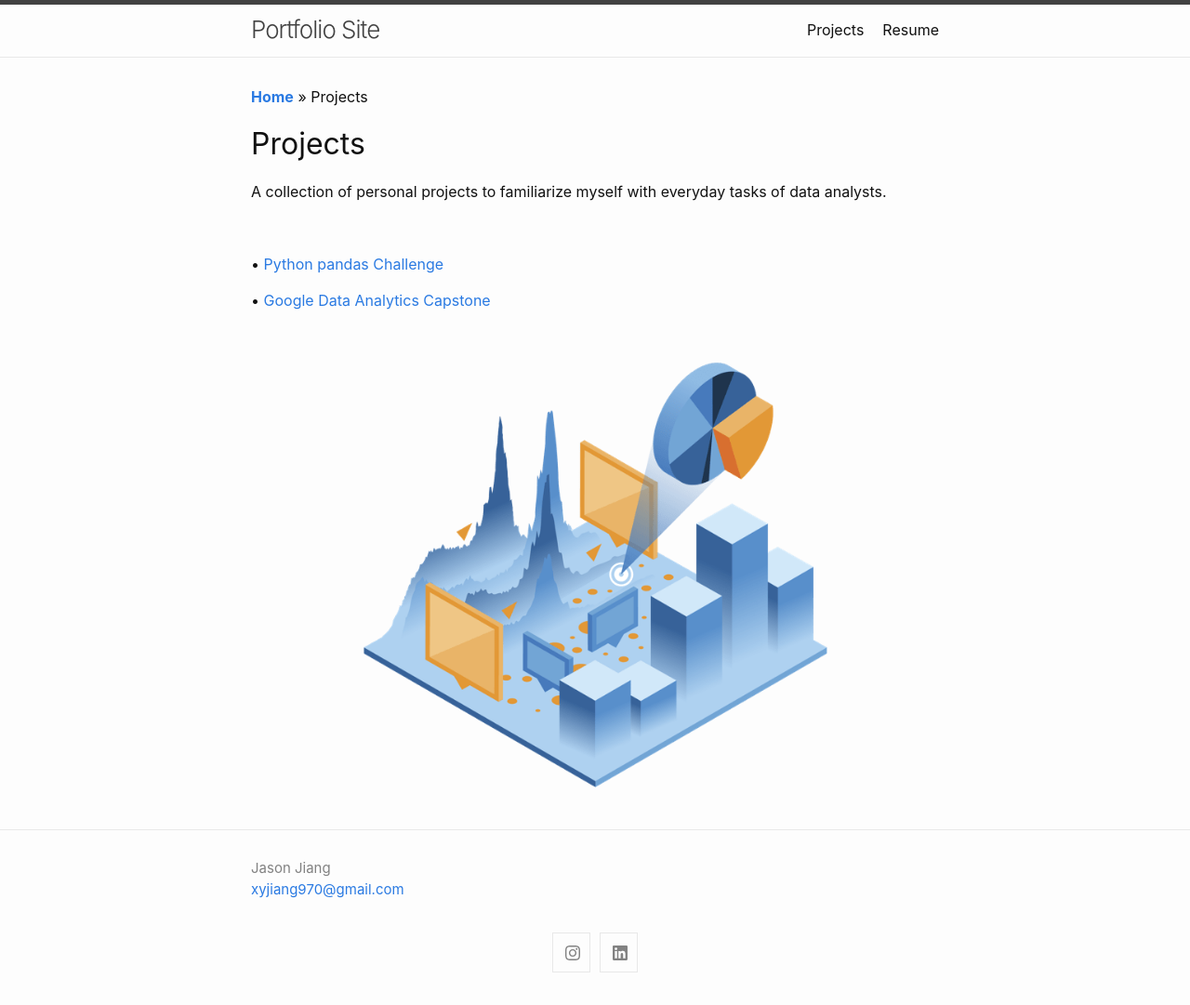
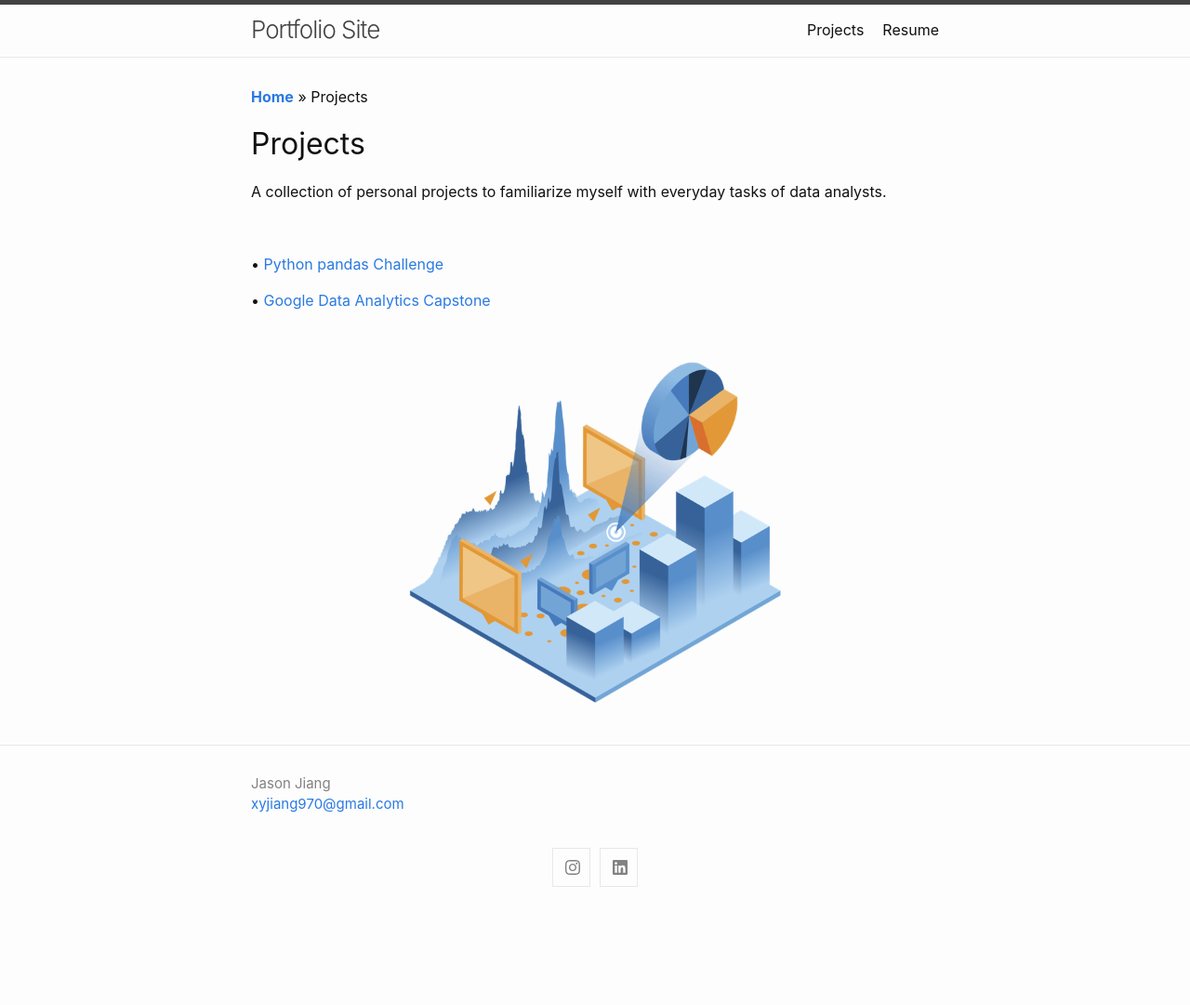
Before and after one commit to xyjiang970/xyjiang970.github.io, a Jekyll site: the page built from projects/projects_home.md, in a window 1280 px wide. Shown: the whole page at 93% size. Built offline with Jekyll 4.4.1, drawn with Linux system fonts in a browser that asks for light colours; after the commit the page ends 989 px from its top, so only the background shows below that.

Commit message:
Update projects_home.md

```diff
--- a/projects/projects_home.md
+++ b/projects/projects_home.md
@@ -16,4 +16,4 @@
 <br>
 
 
-<img src="/projects/projects_page_image.png" alt="projects_page_image" width="500">
+<img src="/projects/projects_page_image.png" alt="projects_page_image" width="400">
```
